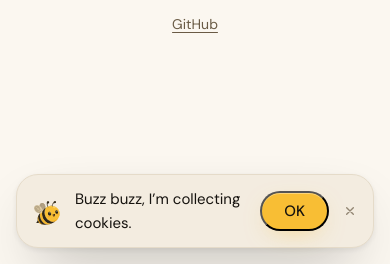
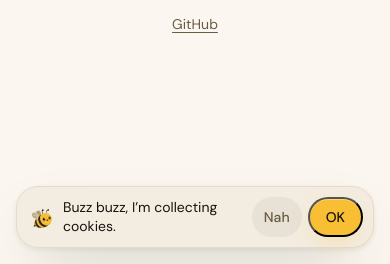
Before and after one commit to kai-kaushik/murmurbee, a plain HTML site: page site/blog/index.html in a window 390 px wide. Shown: the part 580-844 px from the top of the page. Drawn offline with Linux system fonts and the light colour scheme.

Commit message:
Site: cookie banner has a greyed-out 'Nah' before 'OK' instead of the ✕; tighter on phones
Co-Authored-By: Claude Opus 5.5 <noreply@anthropic.com>

```diff
--- a/site/analytics.js
+++ b/site/analytics.js
@@ -94,11 +94,10 @@
     box.setAttribute("role", "region");
     box.setAttribute("aria-label", "Cookies");
     box.innerHTML =
-      '<button class="cookie__x" type="button" aria-label="No thanks, decline cookies" title="No thanks">' +
-        '<svg viewBox="0 0 12 12" aria-hidden="true"><path d="M2 2l8 8M10 2l-8 8"/></svg></button>' +
       '<img class="cookie__bee" src="/assets/murmurbee-bee.svg" alt="" width="30" height="29">' +
       '<p class="cookie__text">Buzz buzz, I\u2019m collecting cookies.</p>' +
-      '<button class="btn btn--honey cookie__ok" type="button">OK</button>';
+      '<span class="cookie__btns"><button class="cookie__nah" type="button">Nah</button>' +
+        '<button class="btn btn--honey cookie__ok" type="button">OK</button></span>';
     document.body.appendChild(box);
     document.documentElement.classList.add("cookie-open");
     requestAnimationFrame(function () { requestAnimationFrame(function () { box.classList.add("is-in"); }); });
@@ -109,7 +108,7 @@
       setTimeout(function () { box.remove(); }, 400);
     }
     box.querySelector(".cookie__ok").addEventListener("click", function () { close(accept); });
-    box.querySelector(".cookie__x").addEventListener("click", function () { close(decline); });
+    box.querySelector(".cookie__nah").addEventListener("click", function () { close(decline); });
   }
   if (document.readyState === "loading") document.addEventListener("DOMContentLoaded", function () { setTimeout(showBanner, 900); });
   else setTimeout(showBanner, 900);
--- a/site/blog/index.html
+++ b/site/blog/index.html
@@ -26,9 +26,9 @@
       document.documentElement.setAttribute("data-theme", t);
     })();
   </script>
-  <link rel="stylesheet" href="/styles.css?v=29">
+  <link rel="stylesheet" href="/styles.css?v=31">
   <script src="/main.js?v=14" defer></script>
-  <script src="/analytics.js?v=2" defer></script>
+  <script src="/analytics.js?v=3" defer></script>
 </head>
 <body>
   <a class="skip-link" href="#main">Skip to content</a>
--- a/site/styles.css
+++ b/site/styles.css
@@ -1122,12 +1122,12 @@ kbd {
 /* no lone words on the last line of the step descriptions */
 .step p { text-wrap: pretty; }
 
-/* ---------- Cookie banner: one quiet card, a big OK, a tiny ✕ (= no thanks) ---------- */
+/* ---------- Cookie banner: one line, a quiet "Nah" and a honey OK ---------- */
 .cookie {
   position: fixed; right: 20px; bottom: 20px; z-index: 10001;
   width: max-content; max-width: calc(100vw - 32px);
   display: flex; align-items: center; gap: 14px;
-  padding: 12px 44px 12px 16px;
+  padding: 10px 10px 10px 16px;
   background: var(--raised); color: var(--linen);
   border: 1px solid var(--border); border-radius: 22px;
   box-shadow: 0 24px 60px -24px rgba(0,0,0,.45), 0 2px 6px rgba(0,0,0,.08);
@@ -1137,17 +1137,21 @@ kbd {
 .cookie.is-in { opacity: 1; transform: none; }
 .cookie__bee { width: 28px; height: auto; flex: none; }
 .cookie__text { margin: 0; font-size: 15px; color: var(--linen); }
-.cookie__ok { --h: 40px; padding: 0 22px; font-size: 15px; flex: none; }
-.cookie__x {
-  position: absolute; top: 50%; right: 10px; margin-top: -13px;
-  width: 26px; height: 26px; display: grid; place-items: center;
-  border: 0; border-radius: 50%; background: none; color: var(--sand); cursor: pointer; opacity: .7;
+.cookie__btns { display: flex; gap: 6px; flex: none; }
+.cookie__ok { --h: 40px; padding: 0 22px; font-size: 15px; }
+.cookie__nah {
+  height: 40px; padding: 0 16px; border: 0; border-radius: 999px; cursor: pointer;
+  background: var(--tint); color: var(--sand); font: 500 15px/1 var(--font-body);
 }
-.cookie__x:hover, .cookie__x:focus-visible { opacity: 1; background: var(--tint); }
-.cookie__x svg { width: 10px; height: 10px; stroke: currentColor; stroke-width: 1.6; stroke-linecap: round; fill: none; }
+.cookie__nah:hover, .cookie__nah:focus-visible { color: var(--linen); background: var(--border); }
 @media (max-width: 640px) {
   .cookie { right: 16px; left: 16px; bottom: 16px; width: auto; }
-  .cookie__ok { margin-left: auto; }
+  .cookie__btns { margin-left: auto; }
+  .cookie { gap: 10px; padding-left: 14px; }
+  .cookie__bee { width: 22px; }
+  .cookie__text { font-size: 14px; line-height: 1.35; }
+  .cookie__nah { padding: 0 12px; font-size: 14px; }
+  .cookie__ok { padding: 0 16px; font-size: 14px; }
   .cookie-open .floatingchat-container-wrap-mobi { display: none !important; }  /* the tip cup waits until the banner is answered */
 }
 @media (prefers-reduced-motion: reduce) { .cookie { transition: none; transform: none; } }
```
Also changed, not shown: site/index.html (+2 -2 lines).
